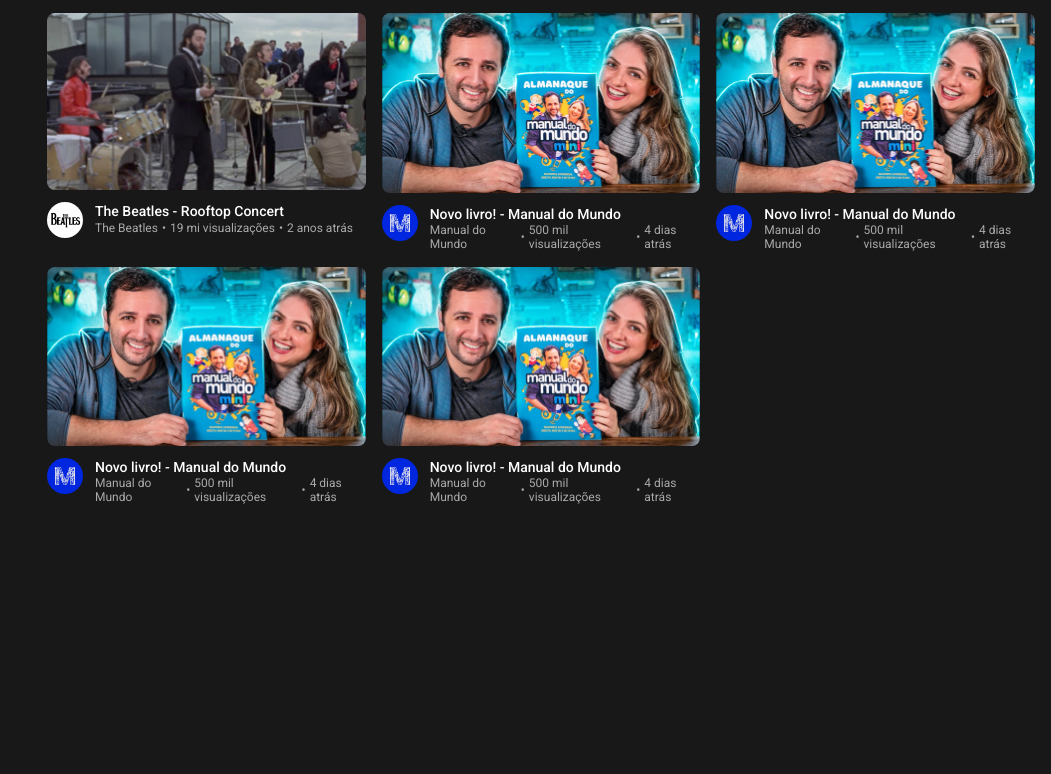
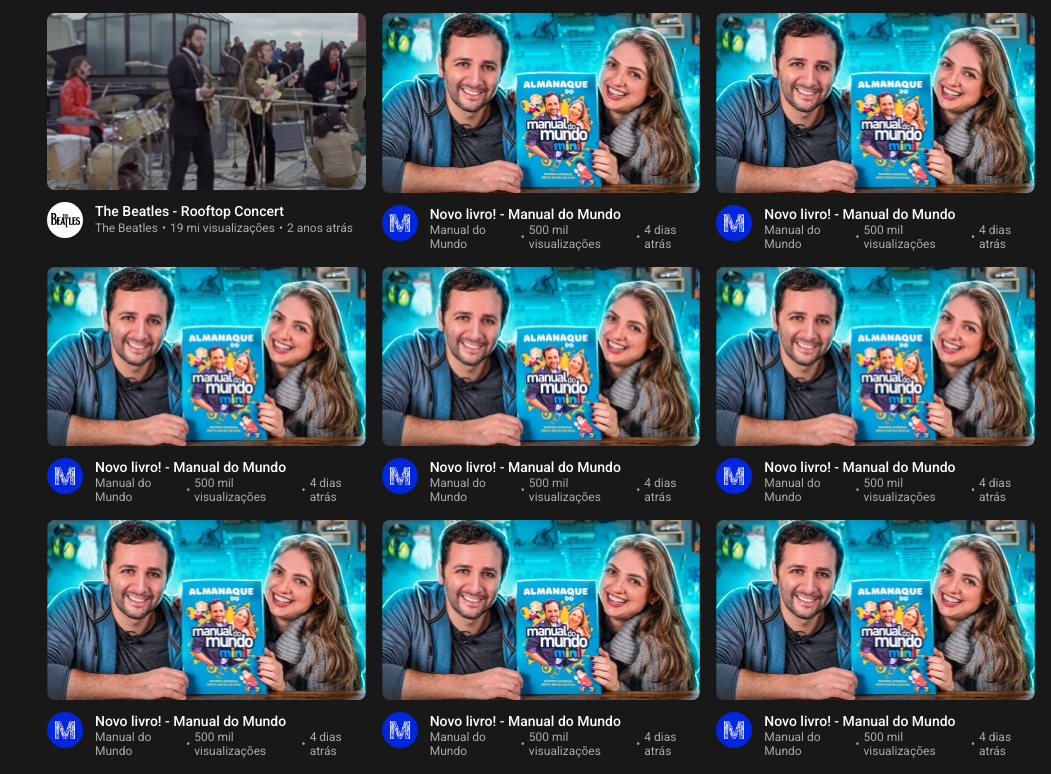
Before and after one commit to AndreyMonti/Youtube-clone, a plain HTML site: page index.html in a window 1280 px wide. Shown: the part 360-1134 px from the top of the page, without its empty margins (229-1280 px from the left). Before the commit the page ends 880 px from the top, so only its background shows below. Drawn offline with Linux system fonts and the light colour scheme.

Commit message:
add-4vid

```diff
--- a/index.html
+++ b/index.html
@@ -195,6 +195,74 @@
         </div>
 
 
+        <div class="video-card">
+          <img src="img/video3.jpg" alt="Vídeo 3" class="thumbnail">
+          <div class="video-info">
+            <img src="img/canal3.jpg" alt="Canal 3" class="channel-avatar">
+            <div class="video-text">
+              <p class="video-title">Novo livro! - Manual do Mundo</p>
+              <p class="video-meta">
+                <span class="channel-name">Manual do Mundo</span>
+                <span class="dot"></span>
+                <span class="views">500 mil visualizações</span>
+                <span class="dot"></span>
+                <span class="time">4 dias atrás</span>
+              </p>
+            </div>
+          </div>
+        </div>
+
+        <div class="video-card">
+          <img src="img/video3.jpg" alt="Vídeo 3" class="thumbnail">
+          <div class="video-info">
+            <img src="img/canal3.jpg" alt="Canal 3" class="channel-avatar">
+            <div class="video-text">
+              <p class="video-title">Novo livro! - Manual do Mundo</p>
+              <p class="video-meta">
+                <span class="channel-name">Manual do Mundo</span>
+                <span class="dot"></span>
+                <span class="views">500 mil visualizações</span>
+                <span class="dot"></span>
+                <span class="time">4 dias atrás</span>
+              </p>
+            </div>
+          </div>
+        </div>
+
+        <div class="video-card">
+          <img src="img/video3.jpg" alt="Vídeo 3" class="thumbnail">
+          <div class="video-info">
+            <img src="img/canal3.jpg" alt="Canal 3" class="channel-avatar">
+            <div class="video-text">
+              <p class="video-title">Novo livro! - Manual do Mundo</p>
+              <p class="video-meta">
+                <span class="channel-name">Manual do Mundo</span>
+                <span class="dot"></span>
+                <span class="views">500 mil visualizações</span>
+                <span class="dot"></span>
+                <span class="time">4 dias atrás</span>
+              </p>
+            </div>
+          </div>
+        </div>
+
+        <div class="video-card">
+          <img src="img/video3.jpg" alt="Vídeo 3" class="thumbnail">
+          <div class="video-info">
+            <img src="img/canal3.jpg" alt="Canal 3" class="channel-avatar">
+            <div class="video-text">
+              <p class="video-title">Novo livro! - Manual do Mundo</p>
+              <p class="video-meta">
+                <span class="channel-name">Manual do Mundo</span>
+                <span class="dot"></span>
+                <span class="views">500 mil visualizações</span>
+                <span class="dot"></span>
+                <span class="time">4 dias atrás</span>
+              </p>
+            </div>
+          </div>
+        </div>
+
       </div>
     </main>
   </div>
```
